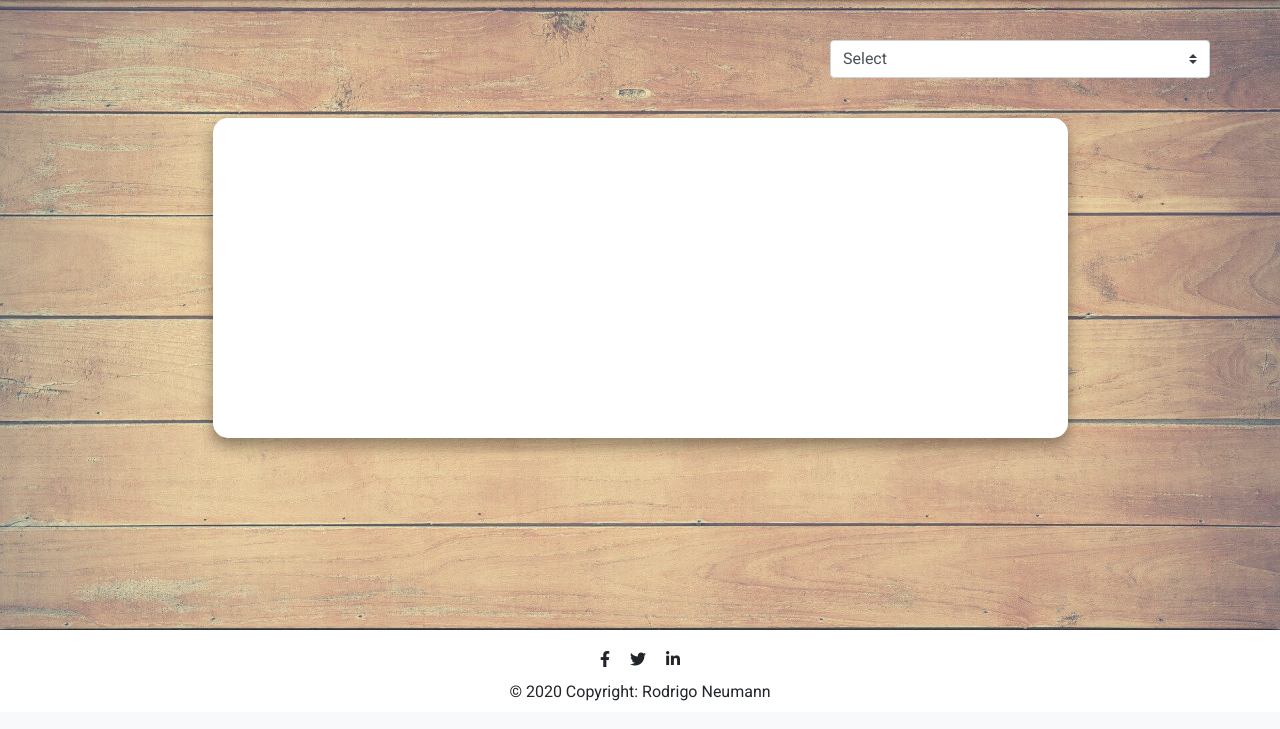
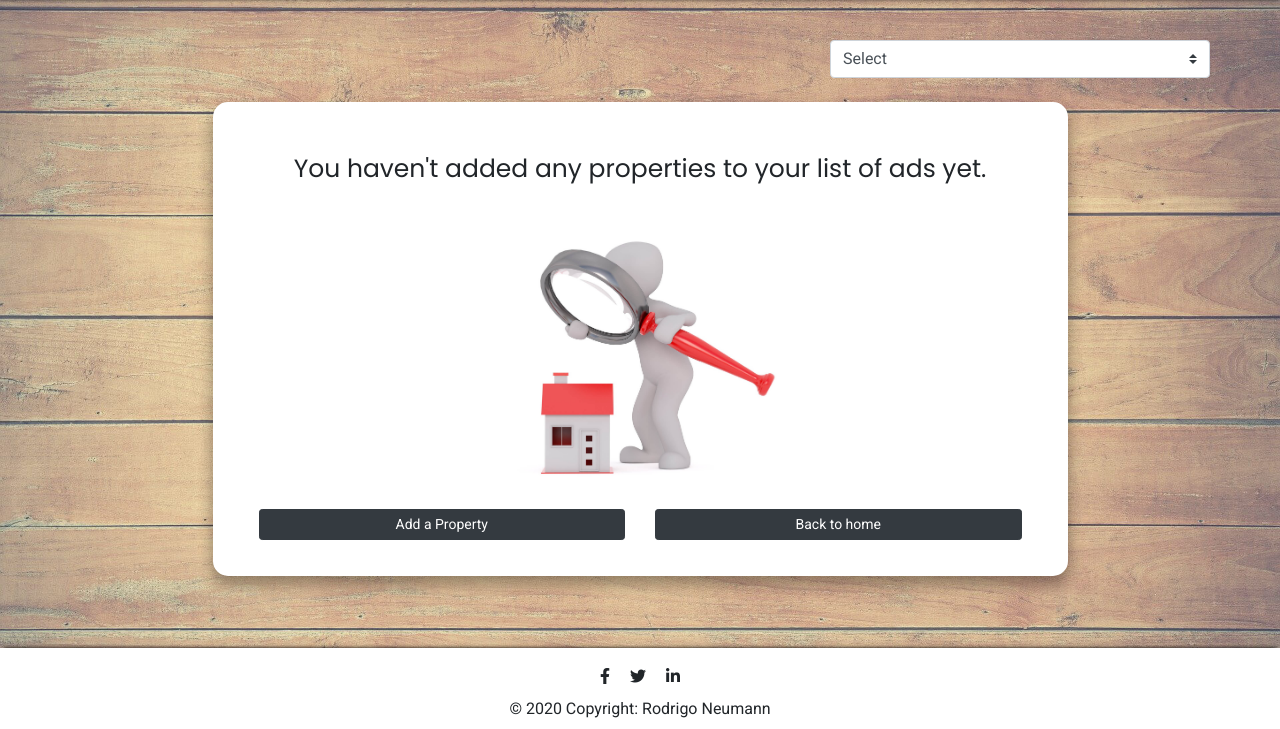
Before and after one commit to rodrigoneumann/third-milestone-project, a Flask app: page /properties_list in a window 1280 px wide. Shown: the part 88-817 px from the top of the page. Before the commit the page ends 789 px from the top, so only its background shows below. Run offline with Flask 2, Linux system fonts and the light colour scheme; data that the repository does not hold is empty; some libraries are stand-ins or nearby versions.

Commit message:
added no_results page and styles

```diff
--- a/seMgmtApp/static/css/style.css
+++ b/seMgmtApp/static/css/style.css
@@ -37,7 +37,6 @@ ul {
     justify-content: center;
     font-size: 18px;
 }
-
 
 .banner {
     background-image: url("../img/banner.jpg");
@@ -285,9 +284,8 @@ ul {
 }
 
 .card-description-box {
-    background-color: rgb(255, 255, 255);
-    border:
-        font-size: 25px;
+    background-color: #FFF;
+    font-size: 23px;
     border-radius: 0 0 15px 15px;
 }
 
@@ -451,15 +449,44 @@ ul {
 /* No results */
 
 .no-result-box {
+    display: flex;
+    flex-direction: column;
+    flex-flow: wrap;
     background-color: #FFF;
     border-radius: 15px;
     -webkit-box-shadow: 0 3px 6px rgba(0, 0, 0, 0.16), 0 3px 6px rgba(0, 0, 0, 0.23);
     box-shadow: 0 8px 15px rgba(0, 0, 0, 0.16), 0 8px 15px rgba(0, 0, 0, 0.23);
     width: 100%;
-    height: 40vh;
-    margin: 1rem auto 0 auto;
+    height: auto;
+    padding: 1rem;
 }
 
+.no-result-text {
+    display: flex;
+    font-size: 20px;
+    font-family: "Poppins", sans-serif;
+    margin: auto;
+
+}
+
+.no-result-image-box {
+    padding: 1rem 0 0 0;
+    margin: 0 auto;
+    width: 100%;
+}
+
+.no-result-img {
+    width: 100%;
+    height: 100%;
+}
+
+.no-result-buttons-box {
+    margin: 20px 0 10px 0;
+}
+
+.no-result-buttons {
+    margin: 10px auto;
+}
 
 /* -----------------------------------
     MEDIA QUERY
@@ -555,6 +582,16 @@ ul {
         display: flex;
         flex-wrap: wrap;
     }
+
+    .no-result-text {
+        font-size: 25px;
+        padding: 2rem;
+    }
+
+    .no-result-buttons-box {
+        display: flex;
+        flex-wrap: wrap;
+    }
 }
 
 @media (min-width: 992px) {
--- a/seMgmtApp/templates/partials/no_results.html
+++ b/seMgmtApp/templates/partials/no_results.html
@@ -1,3 +1,21 @@
 <div class="container col-11 col-md-9 no-result-box">
-
+    <div class="no-result-text">You haven't added any properties to your list of ads yet.</div>
+    <div class="row col-8 col-md-6 col-xl-4 no-result-image-box">
+        <img src="{{ url_for('static', filename='img/agent-no-photo.jpg') }}" class="img-fluid no-result-img"
+            alt="Property Image" lazyload="on">
+    </div>
+    <div class="container">
+        <div class="no-result-buttons-box">
+            <div class="col-11 col-md-6 no-result-buttons">
+                <a href={{ url_for( 'properties.add_property') }}>
+                <button type="button" class="btn btn-dark btn-block btn-sm mx-auto" data-toggle="modal"
+                    data-target="#agent_delete_account">Add a Property</button></a>
+            </div>
+            <div class="col-11 col-md-6 no-result-buttons">
+                <a href={{ url_for( 'main.index' ) }}>
+                <button type="button" class="btn btn-dark btn-block btn-sm mx-auto" data-toggle="modal"
+                    data-target="#agent_delete_account">Back to home</button></a>
+            </div>
+        </div>
+    </div>
 </div>
```
